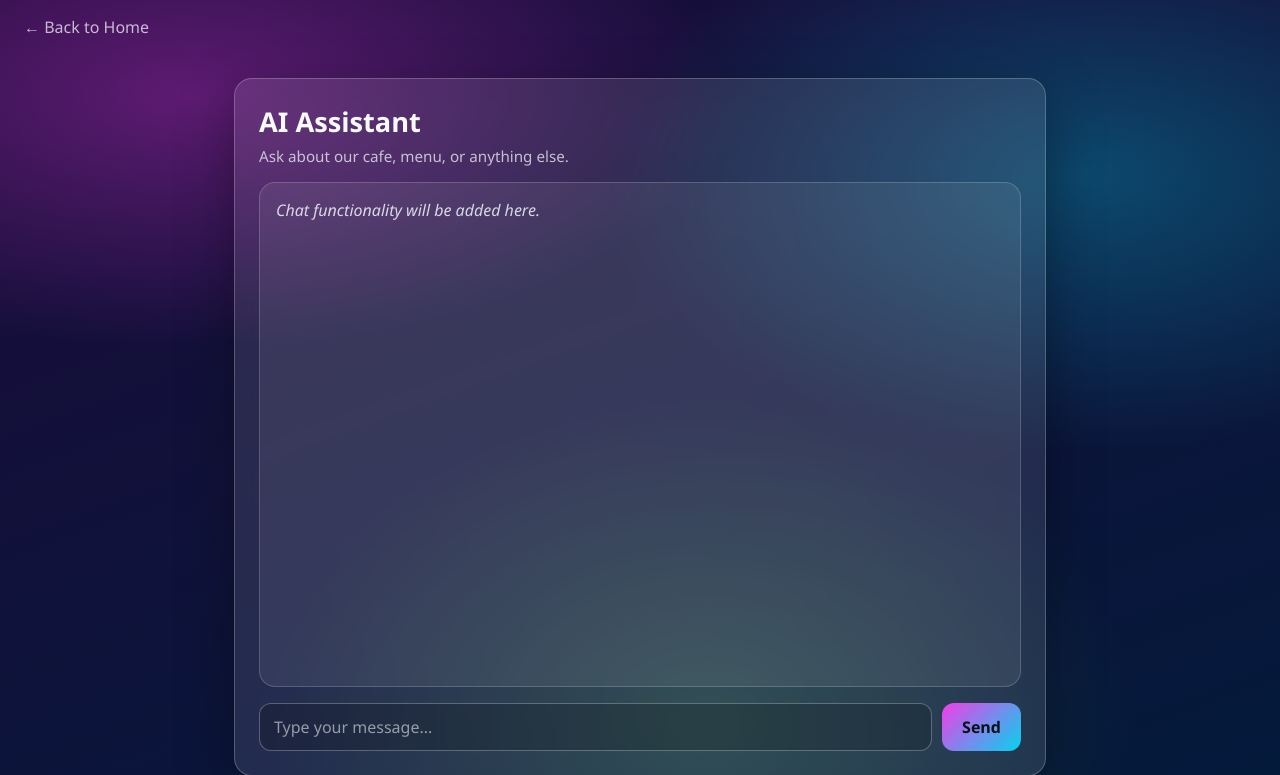
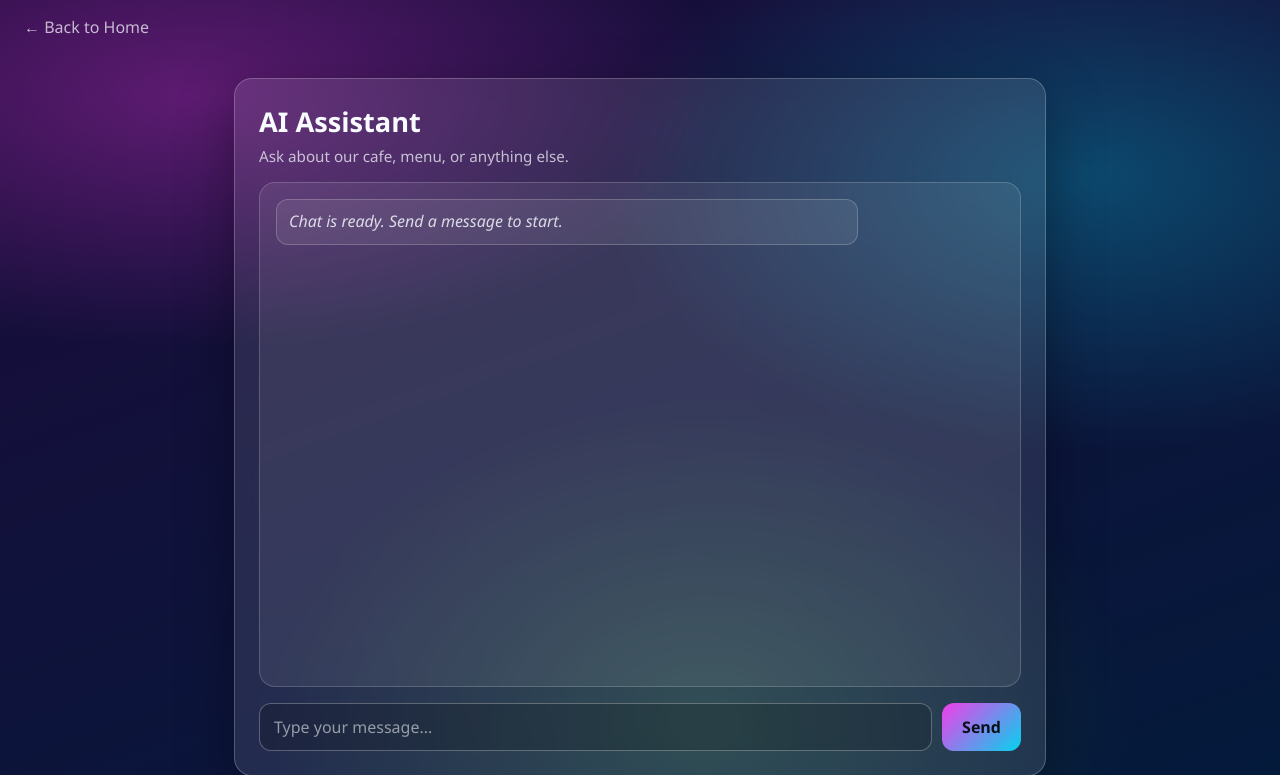
Before and after one commit to Tausetii/VulnWorld, a Flask app: page /chat in a window 1280 px wide. Shown: the top 775 px of the page. Run offline with Flask 3, Linux system fonts and the light colour scheme.

Commit message:
chatbot configuration

```diff
--- a/main.py
+++ b/main.py
@@ -1,6 +1,6 @@
 import re
 
-from flask import Flask, render_template, redirect, request
+from flask import Flask, jsonify, render_template, redirect, request
 from pymongo import MongoClient
 
 MONGODB_URL = "mongodb+srv://warrenmax256897_db_user:BOx2RmRB4bHE7NNJ@search.7qokngi.mongodb.net/?appName=search"
@@ -115,6 +115,28 @@ def chat():
     return render_template('chatbot.html')
 
 
+@app.route('/chat/message', methods=['POST'])
+def chat_message():
+    """Lightweight chat endpoint (no persistence)."""
+    payload = request.get_json(silent=True) or {}
+    user_message = str(payload.get("message", "")).strip()
+
+    if not user_message:
+        return jsonify({"reply": "Type a message so I can help."}), 400
+
+    lowered = user_message.lower()
+    if "menu" in lowered or "food" in lowered:
+        reply = "Our menu search is on the Menu page. Enter a budget to see what you can grab."
+    elif "event" in lowered:
+        reply = "Special Events are listed on the Events page: Arcade Nights, LAN Parties, and Retro Consoles."
+    elif "contact" in lowered or "phone" in lowered:
+        reply = "You can find contact details on the Contact page, including email and phone."
+    else:
+        reply = f"You said: {user_message}"
+
+    return jsonify({"reply": reply})
+
+
 @app.route('/search/<budget>', methods=['GET'])
 def search_food_items(budget):
     """API: returns food items from DB with price <= budget."""
--- a/templates/chatbot.html
+++ b/templates/chatbot.html
@@ -63,7 +63,31 @@
             overflow-y: auto;
             margin-bottom: 1rem;
         }
-        .messages p { color: rgba(248,251,255,.82); font-style: italic; }
+        .msg {
+            max-width: 80%;
+            margin-bottom: 0.7rem;
+            padding: 10px 12px;
+            border-radius: 12px;
+            line-height: 1.45;
+            word-wrap: break-word;
+        }
+        .msg.user {
+            margin-left: auto;
+            background: rgba(0,229,255,.18);
+            border: 1px solid rgba(0,229,255,.35);
+        }
+        .msg.bot {
+            margin-right: auto;
+            background: rgba(255,61,242,.16);
+            border: 1px solid rgba(255,61,242,.32);
+        }
+        .msg.system {
+            margin-right: auto;
+            background: rgba(255,255,255,.08);
+            border: 1px solid rgba(255,255,255,.2);
+            color: rgba(248,251,255,.82);
+            font-style: italic;
+        }
         .input-row { display: flex; gap: 10px; flex-wrap: wrap; }
         .input-row input {
             flex: 1;
@@ -94,6 +118,55 @@
         }
         .input-row button:hover { transform: translateY(-1px); filter: brightness(1.05); }
     </style>
+    <script>
+        async function sendMessage() {
+            const inputEl = document.getElementById("chat_input");
+            const messagesEl = document.getElementById("messages");
+            const text = inputEl.value.trim();
+
+            if (!text) {
+                return;
+            }
+
+            addMessage("user", text);
+            inputEl.value = "";
+
+            try {
+                const response = await fetch("/chat/message", {
+                    method: "POST",
+                    headers: { "Content-Type": "application/json" },
+                    body: JSON.stringify({ message: text })
+                });
+
+                const data = await response.json();
+                if (response.ok) {
+                    addMessage("bot", data.reply || "No reply returned.");
+                } else {
+                    addMessage("system", data.reply || "There was a problem sending your message.");
+                }
+            } catch (error) {
+                addMessage("system", "Network error while contacting chat endpoint.");
+            }
+
+            messagesEl.scrollTop = messagesEl.scrollHeight;
+        }
+
+        function addMessage(type, content) {
+            const messagesEl = document.getElementById("messages");
+            const bubble = document.createElement("div");
+            bubble.className = "msg " + type;
+            bubble.textContent = content;
+            messagesEl.appendChild(bubble);
+            messagesEl.scrollTop = messagesEl.scrollHeight;
+        }
+
+        function onChatKeyDown(event) {
+            if (event.key === "Enter") {
+                event.preventDefault();
+                sendMessage();
+            }
+        }
+    </script>
 </head>
 <body>
     <div class="nav"><a href="/welcome">← Back to Home</a></div>
@@ -101,12 +174,12 @@
         <div class="panel">
             <h1>AI Assistant</h1>
             <p class="sub">Ask about our cafe, menu, or anything else.</p>
-            <div class="messages">
-                <p>Chat functionality will be added here.</p>
+            <div class="messages" id="messages">
+                <div class="msg system">Chat is ready. Send a message to start.</div>
             </div>
             <div class="input-row">
-                <input type="text" placeholder="Type your message..." />
-                <button>Send</button>
+                <input id="chat_input" type="text" placeholder="Type your message..." onkeydown="onChatKeyDown(event)" />
+                <button onclick="sendMessage()">Send</button>
             </div>
         </div>
     </div>
```
